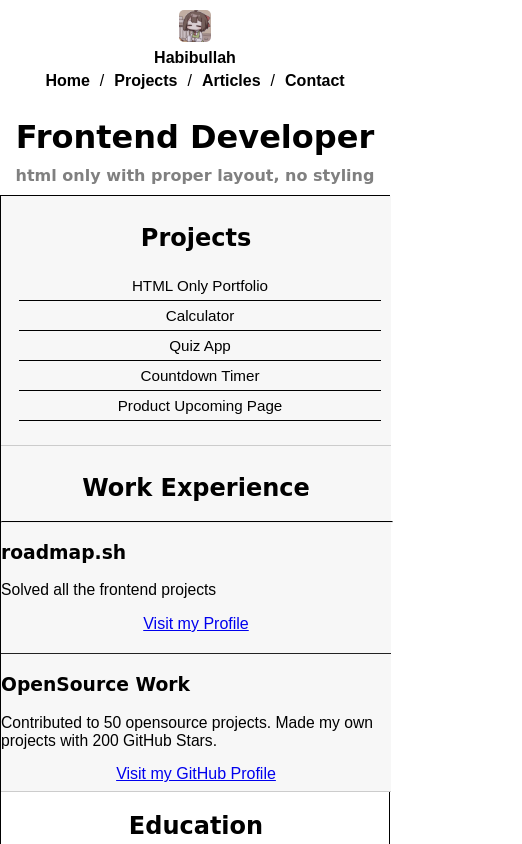
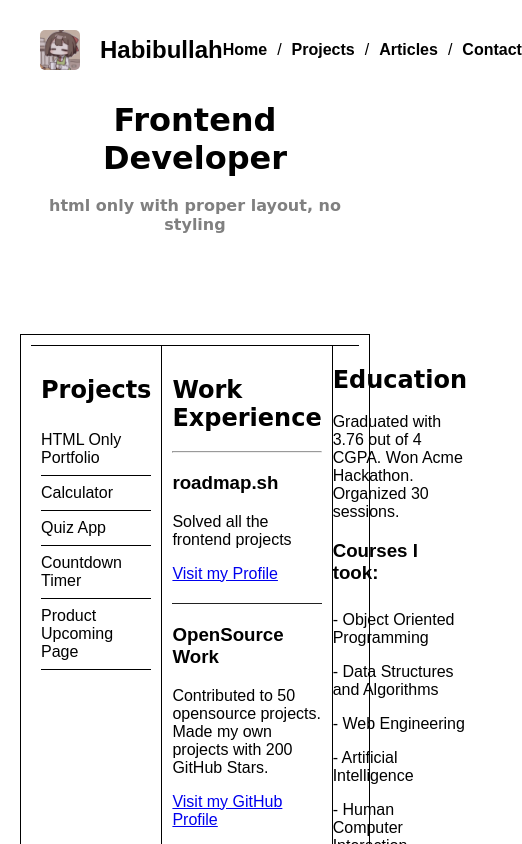
Before and after one commit to Habibullah-05/Roadmap-Project, a plain HTML site: page 02-basic-html-website/basic-html-design.html in a window 390 px wide. Shown: the top 844 px of the page, 522 px wide, since content can reach past the window. Drawn offline with Linux system fonts and the light colour scheme.

Commit message:
02-removing responsive web design

```diff
--- a/02-basic-html-website/css/Projects.css
+++ b/02-basic-html-website/css/Projects.css
@@ -1,3 +1,8 @@
+.body {
+    font-family: sans-serif;
+    margin: 20px;
+}
+
 .navbar {
   display: flex;
   justify-content: space-between;
--- a/02-basic-html-website/css/style.css
+++ b/02-basic-html-website/css/style.css
@@ -114,187 +114,3 @@ footer {
     margin-top: 20px;
     color: black
   }
-
-
-  /* Responsive styles */
-  @media (max-width: 768px) {
-    .section-divider {
-      width: 100%;
-      margin-left: auto;
-      margin-right: auto;
-      border-top: 1px solid black;
-    }
-    .navbar-right {
-      width: 100%;
-      display: flex;
-      justify-content: center;
-      margin-top: 8px;
-      margin-bottom: 8px;
-    }
-    body {
-      margin: 5px;
-      font-size: 1em;
-      margin: 0;
-      background: #fff;
-    }
-    h3{
-      text-align: left;
-      font-family: cursive;
-    }
-    h2 {
-      text-align: center;
-    }
-    .container {
-      padding: 5px;
-      border-width: 1px;
-    }
-    .header {
-      font-size: 1em;
-      margin-bottom: 10px;
-    }
-    .grid-container {
-      display: block;
-      border-top: none;
-    }
-    .section {
-      border-right: none;
-      border-bottom: 1px solid #ccc;
-      padding: 8px 0;
-      text-align: center;
-    }
-    .section:last-child {
-      border-bottom: none;
-    }
-    .navbar {
-      flex-direction: column;
-      align-items: flex-start;
-      padding: 10px 5px;
-    }
-    .navbar-left {
-      margin-bottom: 10px;
-      width: 100%;
-      display: flex;
-      flex-direction: column;
-      align-items: center;
-    }
-    .logo {
-      width: 32px;
-      height: 32px;
-    }
-
-      .container {
-        padding: 0;
-        border-width: 1px;
-        margin: 0;
-        width: 100vw;
-        box-sizing: border-box;
-      }
-      .navbar {
-        flex-direction: column;
-        align-items: center;
-        padding: 10px 0;
-        width: 100vw;
-      }
-      .navbar-left {
-        margin-bottom: 5px;
-        width: 100%;
-        display: flex;
-        flex-direction: column;
-        align-items: center;
-      }
-      .logo {
-        width: 32px;
-        height: 32px;
-        margin: 0 auto 5px auto;
-        display: block;
-      }
-      .your-name {
-        font-size: 1em;
-        display: block;
-        text-align: center;
-        margin-top: 2px;
-      }
-      .navbar-right {
-        width: 100%;
-        display: flex;
-        justify-content: center;
-        margin: 0 0 8px 0;
-        gap: 5px;
-      }
-      .header {
-        font-size: 1.2em;
-        margin-bottom: 10px;
-        text-align: center;
-      }
-      h1, h2.grey {
-        text-align: center ;
-        margin: 10px 0;
-      }
-      .grid-container {
-        display: block;
-        border-top: none;
-        width: 100vw;
-      }
-      .section {
-        border-right: none;
-        border-bottom: 1px solid #ccc;
-        padding: 8px 0 8px 0;
-        width: 100vw;
-        box-sizing: border-box;
-        background: #f7f7f7;
-      }
-      .section:last-child {
-        border-bottom: none;
-      }
-      .section-divider {
-        width: 100%;
-        margin-left: 0;
-        margin-right: 0;
-      }
-      .section-projects {
-        width: 100%;
-        margin-left: 0;
-        margin-right: 0;
-      }
-      .education-list {
-        padding-left: 18px;
-        align-items: left;
-      }
-      .project-list {
-        padding-left: 18px;
-        align-items: center;
-      }
-      ul {
-        padding: 0 10px;
-      }
-      li {
-        padding: 6px 0;
-        font-size: 0.95em;
-      }
-      .three-box {
-        width: 90vw;
-        margin: 10px auto;
-        font-size: 15px;
-        padding: 10px;
-        border: 2px solid #222;
-        border-radius: 19px;
-        background: #fff;
-        box-sizing: border-box;
-      }
-
-
-      p {
-        margin-left: 0;
-        margin-right: 0;
-        font-size: 0.98em;
-      }
-
-    .three-box {
-    margin: 10px;
-    font-size: 17px;
-    height: auto;
-    border: 2px solid #222;
-    border-radius: 35px;
-    padding: 15px;
-    }
-    }
```
